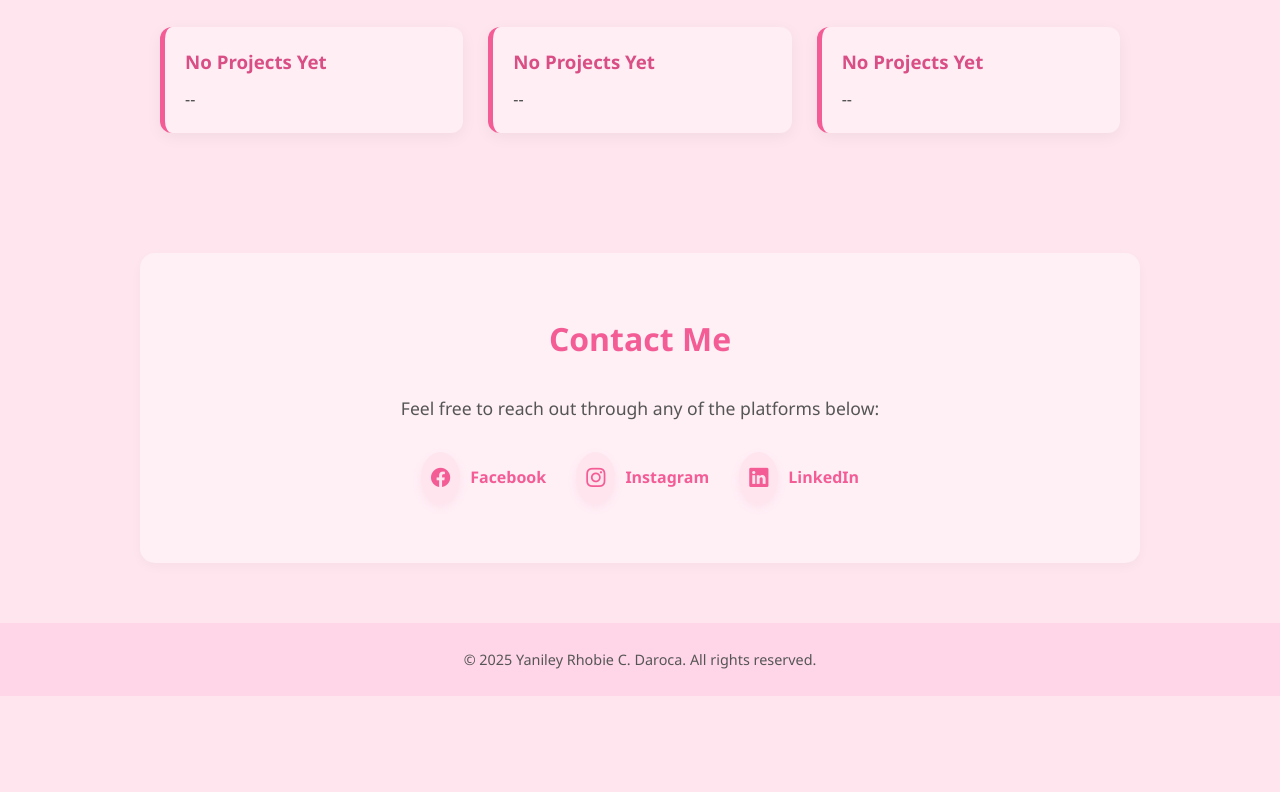
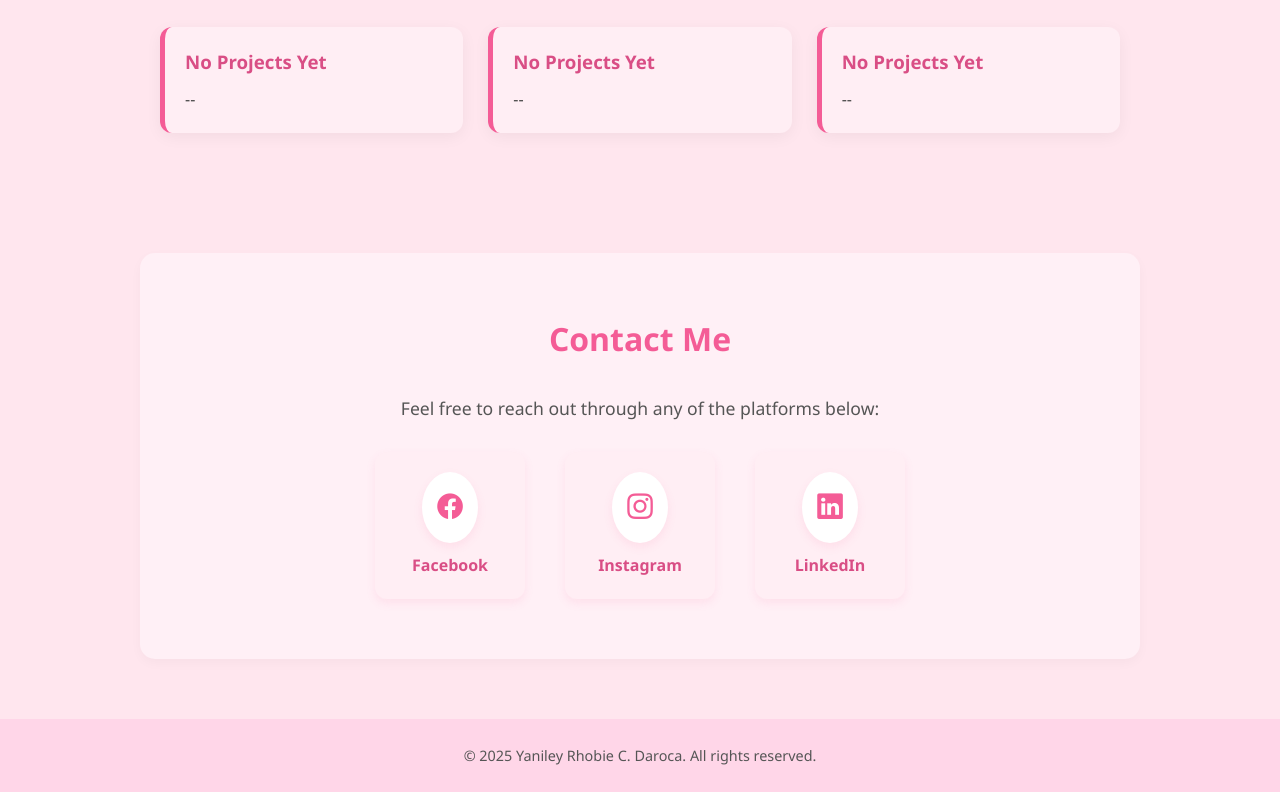
Before and after one commit to yaniley/portfolio, a plain HTML site: page index.html in a window 1280 px wide. Shown: the part 1118-1910 px from the top of the page. Before the commit the page ends 1814 px from the top, so only its background shows below. Drawn offline with nearby package versions, Linux system fonts and the light colour scheme.

Commit message:
addContacts

```diff
--- a/index.html
+++ b/index.html
@@ -64,23 +64,28 @@
     </section>
   </main>
 
-<section class="section contact" id="contact">
+
+  <section class="section contact" id="contact">
   <h2>Contact Me</h2>
   <p>Feel free to reach out through any of the platforms below:</p>
   <div class="contact-links">
-    <a href="https://www.facebook.com/yanieyrhobie.daroca/" target="_blank">
-      <span class="ico-circle"><i class="bi bi-facebook"></i></span>Facebook
+    <a href="https://www.facebook.com/yanieyrhobie.daroca/" target="_blank" class="contact-card">
+      <span class="ico-circle"><i class="bi bi-facebook"></i></span>
+      <span class="platform-name">Facebook</span>
     </a>
 
-    <a href="https://www.instagram.com/ynlraa._/" target="_blank">
-      <span class="ico-circle"><i class="bi bi-instagram"></i></span>Instagram
+    <a href="https://www.instagram.com/ynlraa._/" target="_blank" class="contact-card">
+      <span class="ico-circle"><i class="bi bi-instagram"></i></span>
+      <span class="platform-name">Instagram</span>
     </a>
 
-    <a href="https://www.linkedin.com/in/yaniley-rhobie-daroca-b5a830378/" target="_blank">
-      <span class="ico-circle"><i class="bi bi-linkedin"></i></span>LinkedIn
+    <a href="https://www.linkedin.com/in/yaniley-rhobie-daroca-b5a830378/" target="_blank" class="contact-card">
+      <span class="ico-circle"><i class="bi bi-linkedin"></i></span>
+      <span class="platform-name">LinkedIn</span>
     </a>
   </div>
 </section>
+
 
 
 
--- a/styles.css
+++ b/styles.css
@@ -159,6 +159,7 @@ body {
   box-shadow: 0 8px 24px rgba(244, 92, 150, 0.15);
 }
 
+
 /* Contact Section */
 .contact {
   background-color: #fff0f6;
@@ -167,10 +168,10 @@ body {
   box-shadow: 0 4px 12px rgba(0, 0, 0, 0.03);
   margin: 60px auto;
   max-width: 1000px;
+  text-align: center;
 }
 
 .contact p {
-  text-align: center;
   font-size: 1.1rem;
   margin-bottom: 30px;
   color: #555;
@@ -179,29 +180,35 @@ body {
 .contact-links {
   display: flex;
   justify-content: center;
+  gap: 40px;
   flex-wrap: wrap;
-  gap: 30px;
+  margin-top: 30px;
 }
 
-.contact-links a {
+.contact-card {
+  display: flex;
+  flex-direction: column;
+  align-items: center;
   text-decoration: none;
-  font-weight: bold;
   color: #f45c96;
-  display: flex;
-  align-items: center;
-  font-size: 1rem;
-  transition: color 0.3s ease;
+  transition: transform 0.3s ease, box-shadow 0.3s ease;
+  background-color: #ffeef4;
+  padding: 20px;
+  border-radius: 12px;
+  width: 150px;
+  box-shadow: 0 4px 10px rgba(244, 92, 150, 0.1);
 }
 
-.contact-links a:hover {
-  color: #d94e85;
+.contact-card:hover {
+  transform: translateY(-5px);
+  box-shadow: 0 8px 20px rgba(244, 92, 150, 0.2);
 }
 
 .ico-circle {
-  background-color: #ffe6ee;
+  background-color: #fff;
   border-radius: 50%;
-  padding: 10px;
-  margin-right: 10px;
+  padding: 15px;
+  margin-bottom: 10px;
   display: inline-flex;
   align-items: center;
   justify-content: center;
@@ -209,9 +216,16 @@ body {
 }
 
 .ico-circle i {
-  font-size: 1.2rem;
+  font-size: 1.6rem;
   color: #f45c96;
 }
+
+.platform-name {
+  font-weight: 600;
+  font-size: 1rem;
+  color: #d94e85;
+}
+
 
 
 /* Footer */
```
